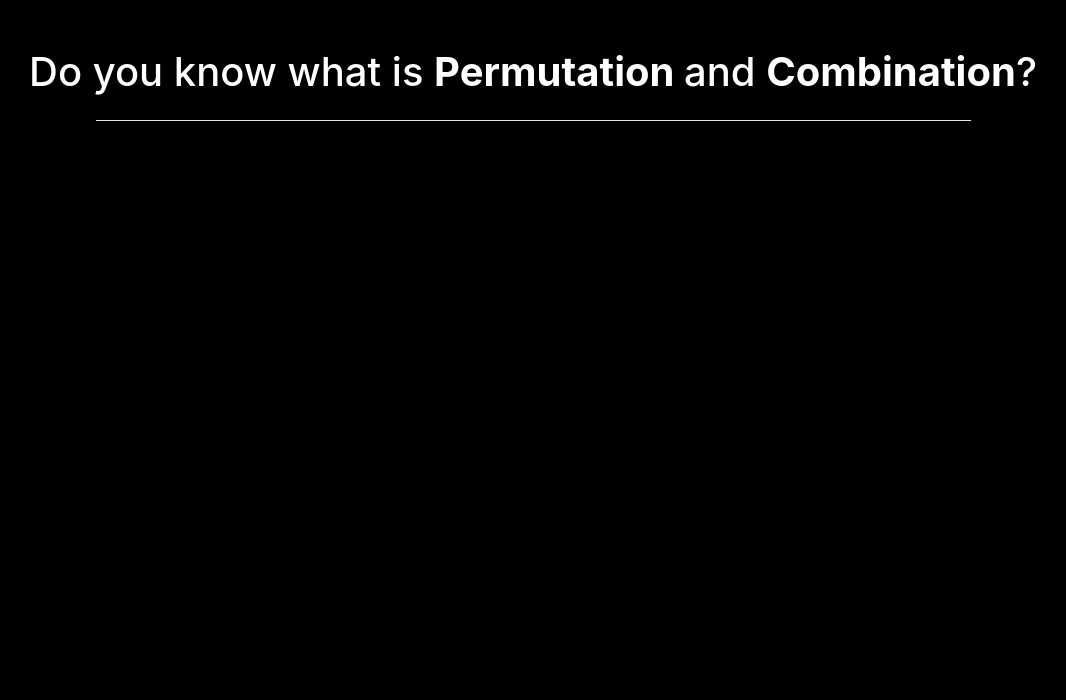
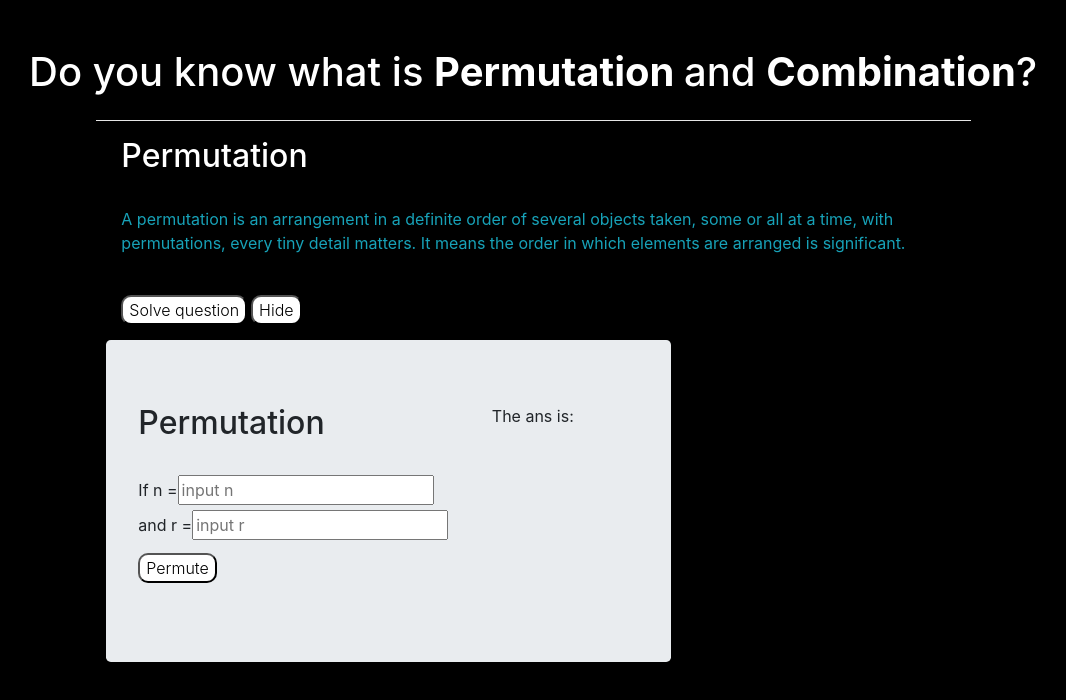
Before and after one commit to Muhtoyyib/solve-it-react, a React (Create React App) app: page / in a window 1280 px wide. Shown: the top 700 px of the page, without its empty margins (107-1173 px from the left). Built offline with nearby package versions, Linux system fonts and the light colour scheme.

Commit message:
Create permutation functionality

```diff
--- a/src/App.js
+++ b/src/App.js
@@ -1,12 +1,65 @@
 import './App.css';
 import Header from './Components/Header-component/Header.component';
+import Permutation from './Components/Permutation-component/Permutation.component';
+import { Component } from 'react';
 
-function App() {
-  return (
-    <div className="App container-fluid center">
-    <Header />
-    </div>
-  );
+class App extends Component{
+
+  constructor(){
+    super()
+    this.state = {
+      ans: ''
+    }
+  }
+
+  permutation =(n,r)=>{
+
+    n = document.getElementById('n').value;
+    r = document.getElementById('r').value;
+
+    function factorial(num){
+      let product = 1;
+    for(let i=2; i <= num; i++){
+      product *= i;
+    }
+     return product;
+    }
+   const ans = factorial(n)/factorial(n-r);
+
+   console.log(ans);
+
+   this.setState(() => {
+    return {ans}
+  })
+   }
+
+  render(){
+    const {permutation} = this;
+
+
+    function displayPermutation(){
+      let element = document.getElementById('permSol');
+      element.classList.remove('d-none');
+    }
+
+    function hidePermutation(){
+      let element = document.getElementById('permSol');
+      element.classList.add('d-none');
+    }
+
+
+
+
+    return (
+      <div className="App container-fluid center">
+      <Header />
+      <Permutation displayPermutation={displayPermutation} hidePermutation={hidePermutation} permutate={permutation} ans={this.state.ans}/>
+      </div>
+    );
+  }
+
+
+
 }
 
 export default App;
--- a/src/Components/Header-component/Header.component.jsx
+++ b/src/Components/Header-component/Header.component.jsx
@@ -24,7 +24,7 @@ class Header extends Component{
 
            <div className='row'>
              <div className='col'>
-             <h1 class="text-center text-white">Do you know what is <strong>Permutation </strong> and <strong>Combination</strong>?</h1>
+             <h1 className="text-center text-white">Do you know what is <strong>Permutation </strong> and <strong>Combination</strong>?</h1>
              <hr className='mt-4'/>
              </div>
            </div>
--- /dev/null
+++ b/src/Components/Permutation-component/Permutation.component.jsx
@@ -0,0 +1,60 @@
+import React from 'react';
+import { Component } from 'react';
+import './Permutation.css';
+
+/*const Permutation.component = () => {
+  return (
+    <div>
+
+    </div>
+  )
+}*/
+
+class Permutation extends Component{
+    render(){
+
+
+        return(
+            <div className='row'>
+
+                <div className='col-8 offset-2'>
+
+                 <h2 className='text-white'>Permutation</h2>
+                 <br />
+                 <p className='text-info'>A permutation is an arrangement in a definite order of several objects taken, some or all at a time, with permutations, every tiny detail matters. It means the order in which elements are arranged is significant.</p>
+                 <br />
+                 <button className='solve' onClick={this.props.displayPermutation}>Solve question</button>
+                 <button className='solve mx-1' onClick={this.props.hidePermutation}>Hide</button>
+
+                </div>
+
+                <div className='jumbotron offset-sm-1 offset-md-2 d-none" id="permSol'>
+
+                 <div className='row'>
+                  <div className='col-8'>
+                   <h2>Permutation</h2>
+                   <br />
+
+                   <label htmlFor="n">If n =</label>
+                   <input type="text" id="n" placeholder="input n" /><br />
+                   <label htmlFor="r">and r =</label>
+                   <input type="text" id="r" placeholder="input r" />
+
+                   <button type="button" className="mt-2 solve" onClick={this.props.permutate}>Permute</button>
+                  </div>
+
+                  <div className='col-4'>
+                  <p>The ans is: <b id="ans" className="text-success">{this.props.ans}</b></p>
+                  </div>
+
+                 </div>
+
+                </div>
+
+
+            </div> // row div
+        )
+    }
+}
+
+export default Permutation;
--- /dev/null
+++ b/src/Components/Permutation-component/Permutation.css
@@ -0,0 +1,11 @@
+.solve{
+    color: #000;
+    background-color: #fff;
+    border-radius: 10px;
+    font-weight: 300;
+    margin-bottom: 15px;
+}
+
+.solve:hover{
+    background-color: green;
+}
```
